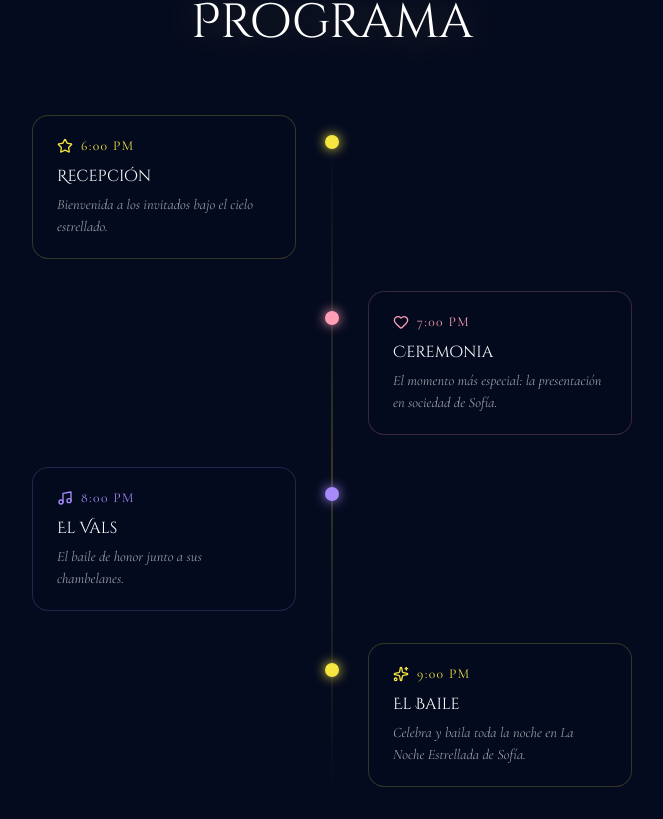
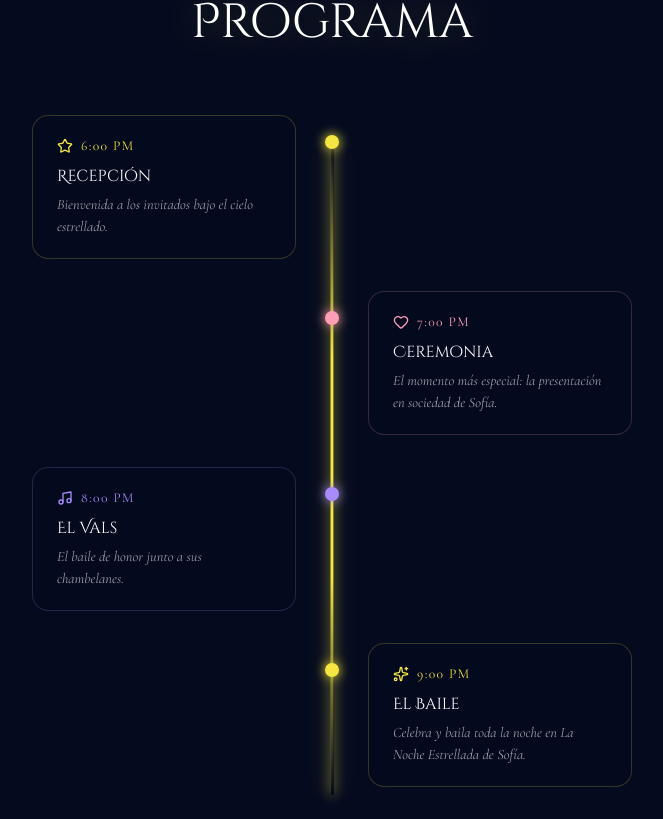
Before and after one commit to Florezzz17/InvitacionSofiaXV, a React (Vite) app in the folder sofia-15/: page / in a window 1280 px wide. Shown: the part 2961-3780 px from the top of the page, without its empty margins (308-971 px from the left). Built offline with nearby package versions, Linux system fonts and the light colour scheme.

Commit message:
Cambios en la linea de programacion

```diff
--- a/sofia-15/src/components/sections/Programa.jsx
+++ b/sofia-15/src/components/sections/Programa.jsx
@@ -70,9 +70,10 @@ export default function Programa() {
         left: '50%',
         top: '24px',
         bottom: '24px',
-          width: '1px',
-          background: 'linear-gradient(180deg, transparent, rgba(245,230,66,0.4), transparent)',
+        width: '3px',
+        background: 'linear-gradient(180deg, transparent, #f5e642, #f5e642, transparent)',
         transform: 'translateX(-50%)',
+        boxShadow: '0 0 12px rgba(245,230,66,0.8), 0 0 24px rgba(245,230,66,0.4)',
     }} />
 
         {eventos.map((evento, i) => {
```
Lines whose indentation alone changed are shown as unchanged.
